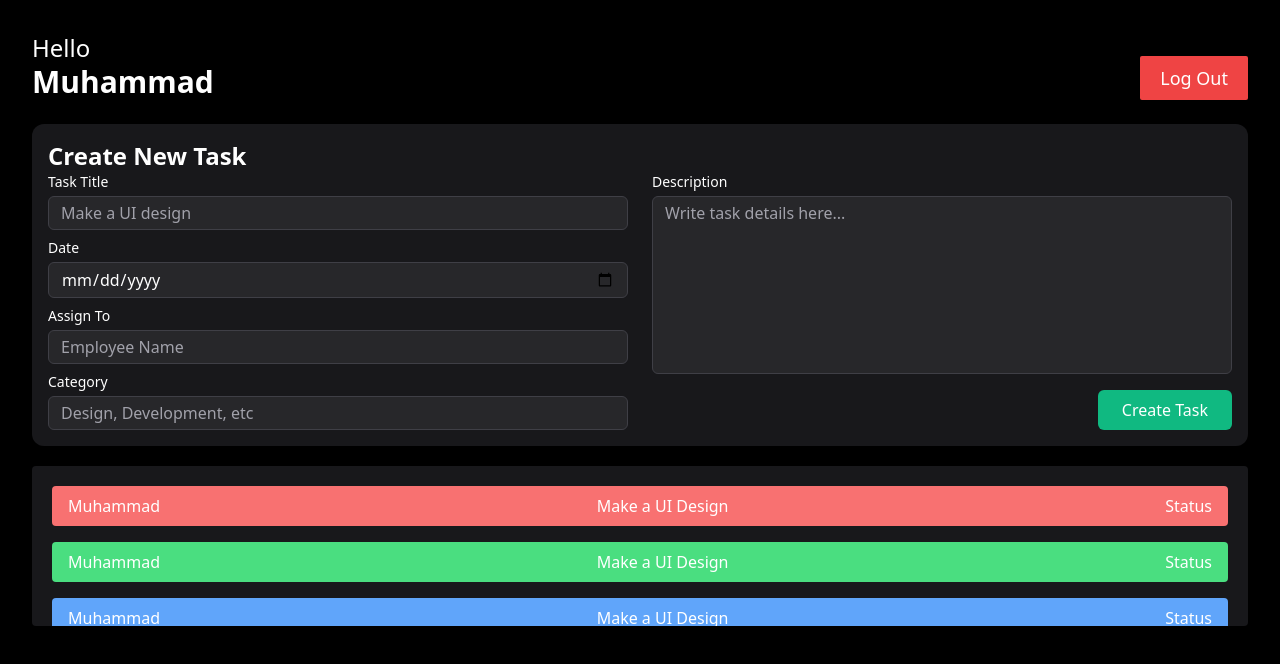
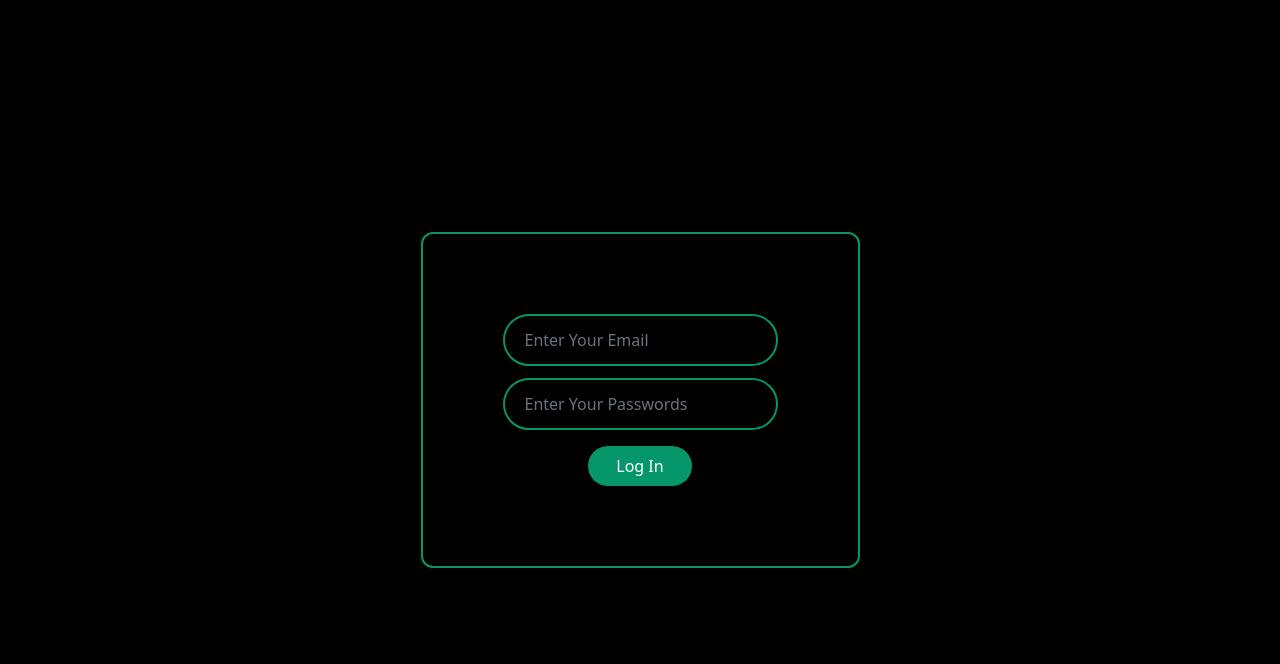
Before and after one commit to muh-younus/Employment-Management-System, a React (Vite) app: page / in a window 1280 px wide. Shown: the top 664 px of the page. Built offline with nearby package versions, Linux system fonts and the light colour scheme.

Commit message:
set authentication on login

```diff
--- a/src/App.jsx
+++ b/src/App.jsx
@@ -5,16 +5,27 @@ import EmployeeDashboard from "./components/Dashboard/EmployeeDashboard";
 import AdminDashboard from "./components/Dashboard/AdminDashboard";
 import { getLocalStorage } from "./utils/localStorage";
 function App() {
-  useEffect(() => {
-    // setLocalStorage();
-    getLocalStorage()
 
-  },[]);
+const handleLogin = (email,password)=>{
+  const [user, setUser] = useState()
 
+  if(email == 'admin@me.com' && password == '123'){
+
+    console.log("This is Admin")
+
+  }else if(email == 'user@me.com' && password == '123'){
+
+    console.log("This is user")
+
+  }else{
+
+    alert('This is invalid credentials')
+  }
+}
   return (
     <>
-      {/* <Login /> */}
-      <AdminDashboard />
+      <Login  handleLogin={handleLogin}/>
+      {/* <AdminDashboard /> */}
     </>
   );
 }
--- a/src/components/Auth/login.jsx
+++ b/src/components/Auth/login.jsx
@@ -2,15 +2,18 @@ import React, { useSyncExternalStore } from 'react'
 import {useState} from 'react'
 
 
-function login() {
+function login({handleLogin}) {
 
     const [email, setEmail] = useState()
     const [password, setPassword] = useState()
+
     const submitHandler = (e) =>{
 
         e.preventDefault()
         setEmail("")
         setPassword("")
+        handleLogin(email,password)
+
     }
   return (
     <>
```
